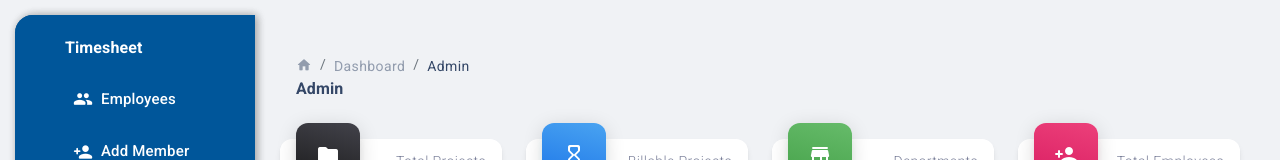
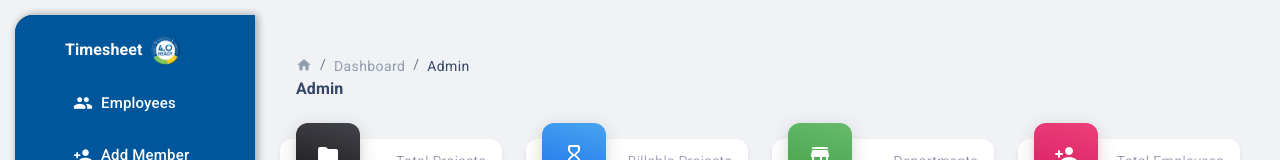
Before and after one commit to aishwaryatansam/employee_backend, a React (Create React App) app: page /dashboard/admin in a window 1280 px wide. Shown: the top 160 px of the page. Built offline with nearby package versions, Linux system fonts and the light colour scheme; no server answers.

Commit message:
add icon in adminsidebar

```diff
--- a/src/layouts/dashboard/admin/adminsidebar.js
+++ b/src/layouts/dashboard/admin/adminsidebar.js
@@ -4,7 +4,7 @@ import Icon from "@mui/material/Icon";
 import MDBox from "components/MDBox";
 import MDTypography from "components/MDTypography";
 import Button from "@mui/material/Button";
-
+import logo from "assets/images/logos/tansamlogo.png";
 // Base style for sidebar links
 const baseLinkStyle = {
   display: "flex",
@@ -48,10 +48,15 @@ const AdminSidebar = () => {
       {/* Top content */}
       <MDBox>
         {/* Logo / Brand */}
-        <MDBox px={3} mb={2}>
+    <MDBox px={3} mb={2} display="flex" alignItems="center" gap={1}>
           <MDTypography variant="h6" color="white" fontWeight="bold">
             Timesheet
           </MDTypography>
+          <img
+            src={logo} // ✅ imported logo used here
+            alt="Logo"
+            style={{ width: "30px", height: "30px", objectFit: "contain" }}
+          />
         </MDBox>
 
         {/* Navigation Links */}
```
